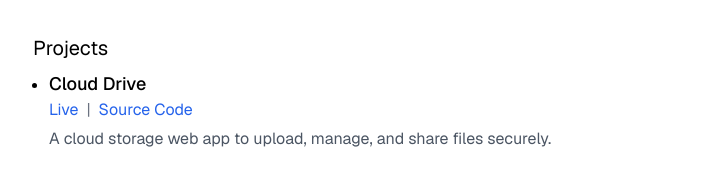
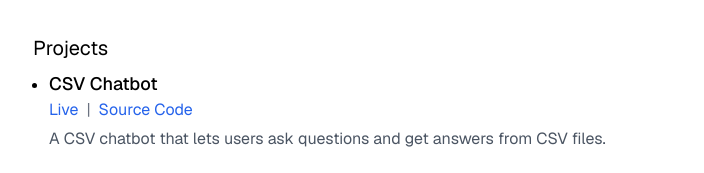
Before and after one commit to AshwiniParaye1/Portfolio3, a Next.js app: page / in a window 1280 px wide. Shown: the part 762-935 px from the top of the page, without its empty margins (287-991 px from the left). Built offline with nearby package versions, Linux system fonts and the light colour scheme; no server answers; a web font is replaced by a local one.

Commit message:
update projects

```diff
--- a/app/components/Projects.jsx
+++ b/app/components/Projects.jsx
@@ -44,11 +44,11 @@ const Projects = () => {
   const projects = React.useMemo(
     () => [
       {
-        title: "Cloud Drive",
-        liveLink: "https://icloud-drive.vercel.app/sign-in/",
-        codeLink: "https://github.com/AshwiniParaye1/CloudDrive",
+        title: "CSV Chatbot",
+        liveLink: "https://csv-chatbot-33xk.vercel.app/",
+        codeLink: "https://github.com/AshwiniParaye1/CSV-Chatbot",
         description:
-          "A cloud storage web app to upload, manage, and share files securely.",
+          "A CSV chatbot that lets users ask questions and get answers from CSV files.",
       },
       {
         title: "Github Readme Generator",
--- a/app/projects/page.jsx
+++ b/app/projects/page.jsx
@@ -45,6 +45,13 @@ const ProjectItem = React.memo(({ title, liveLink, codeLink, description }) => (
 const ProjectsPage = () => {
   const moreProjects = React.useMemo(
     () => [
+      {
+        title: "Cloud Drive",
+        liveLink: "https://icloud-drive.vercel.app/sign-in/",
+        codeLink: "https://github.com/AshwiniParaye1/CloudDrive",
+        description:
+          "A cloud storage web app to upload, manage, and share files securely.",
+      },
       {
         title: "Github Issue Tracker",
         liveLink: "https://issue-trackerr1.vercel.app/",
```
